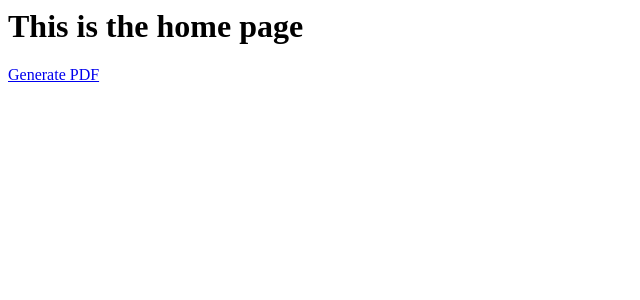
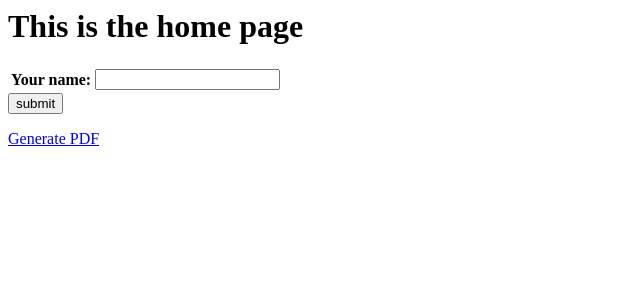
Before and after one commit to jordandelaney/resume_generator, a Django app: page / in a window 1280 px wide. Shown: the top 300 px of the page, without its empty margins (0-640 px from the left). Run offline with Django 3.2, Linux system fonts and the light colour scheme.

Commit message:
name pdf generator working

```diff
--- /dev/null
+++ b/pdf_generator/forms.py
@@ -0,0 +1,4 @@
+from django import forms
+
+class ResumeForm(forms.Form):
+    name = forms.CharField(label="Your name")
--- a/pdf_generator/templates/pdf_generator/index.html
+++ b/pdf_generator/templates/pdf_generator/index.html
@@ -1,3 +1,10 @@
 <h1>This is the home page</h1>
 
+<form action="{% url 'pdf_generator:index' %}" method="POST">
+    {% csrf_token %}
+    <table>
+        {{ form.as_table }}
+    </table>
+    <input type="submit" value="submit">
+</form>
 <a href="{% url 'pdf_generator:generate_pdf' %}">Generate PDF</a>
--- a/pdf_generator/views.py
+++ b/pdf_generator/views.py
@@ -1,22 +1,35 @@
-from django.shortcuts import render
+from django.shortcuts import render, redirect
 from django.http import FileResponse
 
+from .forms import ResumeForm
+
 import io
+from reportlab.platypus import SimpleDocTemplate, Paragraph, Spacer
+from reportlab.lib.styles import getSampleStyleSheet
+from reportlab.rl_config import defaultPageSize
+from reportlab.lib.units import inch
 from reportlab.pdfgen import canvas
+from reportlab.lib.pagesizes import letter
 
 
 # Create your views here.
-def index(request):
-    context = {
 
-    }
-    return render(request, 'pdf_generator/index.html', context=context)
-
-def generate_pdf(request):
+def generate_pdf(name):
     buffer = io.BytesIO()
-    p = canvas.Canvas(buffer)
-    p.drawString(100,100,"Hello world.")
+    p = canvas.Canvas(buffer, pagesize="letter")
+    p.drawString(500,500,f"{name}")
     p.showPage()
     p.save()
     buffer.seek(0)
-    return FileResponse(buffer, as_attachment=True, filename="hello.pdf")
+    return FileResponse(buffer, filename="hello.pdf")
+
+def index(request):
+    form = ResumeForm()
+    if request.method == 'POST':
+        form = ResumeForm(data=request.POST)
+        if form.is_valid():
+            return generate_pdf(name=request.POST.get('name'))
+    context = {
+    'form': form,
+    }
+    return render(request, 'pdf_generator/index.html', context)
```
